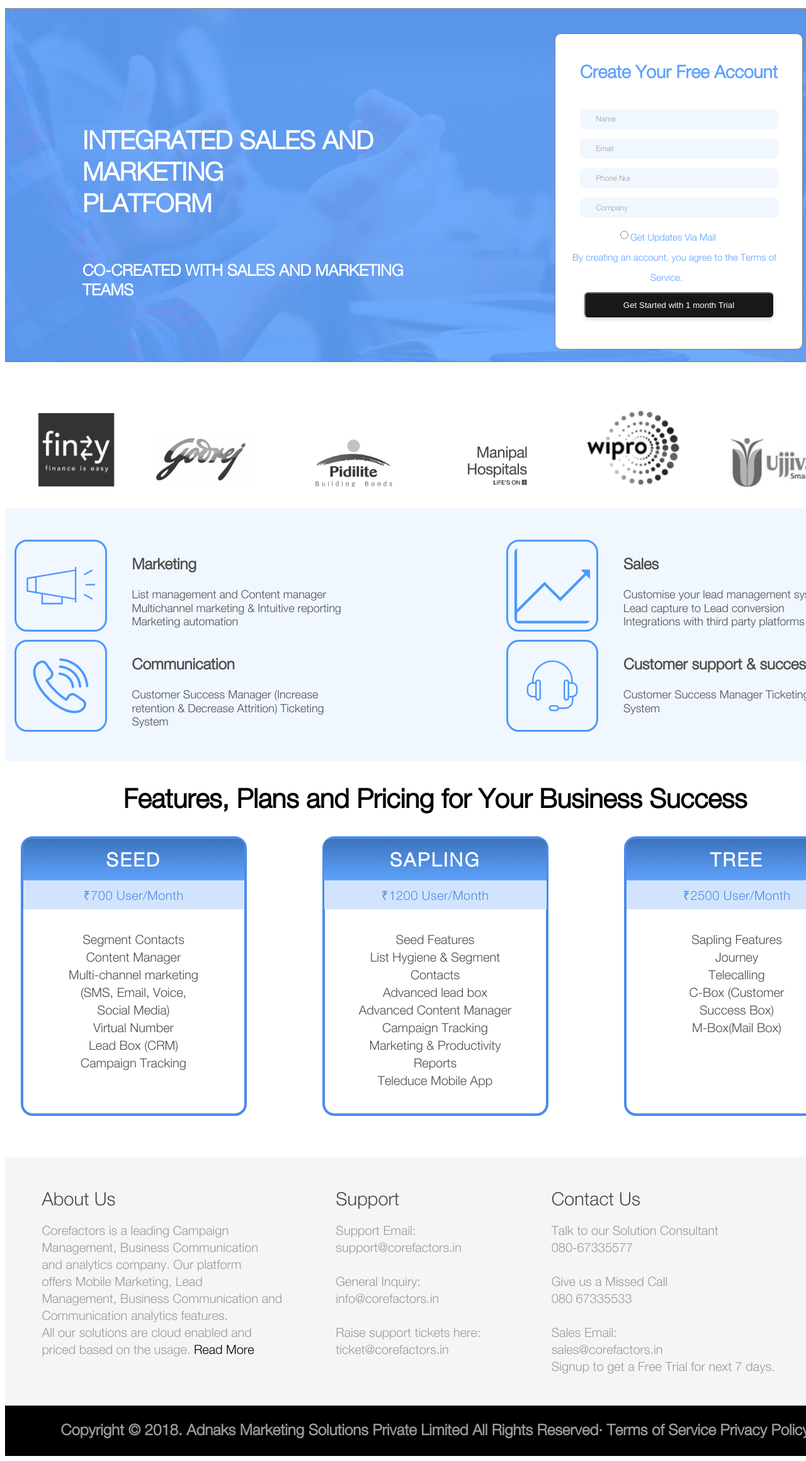
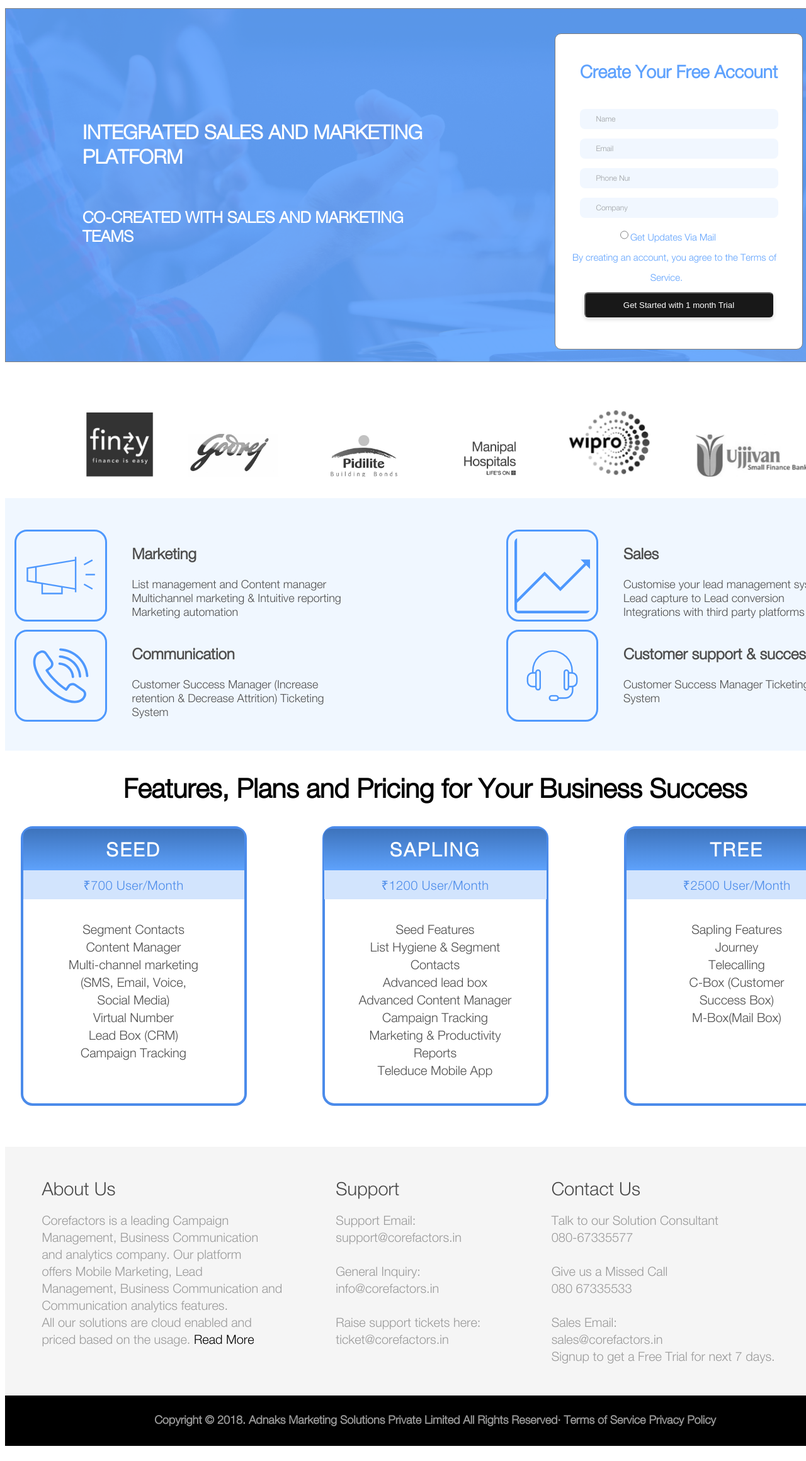
Before and after one commit to faizhameed/corefactorslandingpage, a plain HTML site: page index.html in a window 1280 px wide. Shown: the part 64-2384 px from the top of the page at 63% size. Drawn offline with Linux system fonts and the light colour scheme.

Commit message:
background

```diff
--- a/index.html
+++ b/index.html
@@ -23,7 +23,7 @@
 
             <div class="rect1"  style="    justify-content: center">
                 <div class="textcontainer">
-                    <h1 class = "INTEGRATED">INTEGRATED SALES AND MARKETING<br>
+                    <h1 class = "INTEGRATED">INTEGRATED SALES AND MARKETING
                 PLATFORM</h1>
                 <h2 class="CO-CREATED">CO-CREATED WITH SALES AND MARKETING TEAMS</h2>
                 </div>
--- a/style.css
+++ b/style.css
@@ -160,7 +160,7 @@
  }
  .INTEGRATED{
     font-family: HelveticaNeue;
-    font-size: 40px;
+    font-size: 31px;
     font-weight: bold;
     font-style: normal;
     font-stretch: normal;
@@ -186,7 +186,7 @@
  }
 
  .textcontainer{
-    width:50%;
+    width:100%;
 
     margin-top:10%;
     margin-left: 102px;
@@ -202,7 +202,7 @@
 
      .flexlogo>img{
          margin-top:70px;
-         width: 16%;
+         width: 14%;
          margin-left: 5px;
      }
      .productrect{
@@ -477,9 +477,10 @@
             width: 100%;
             margin: 0;
             height: 28px;
-            font-family: HelveticaNeue;
-            font-size: 24px;
+            font-family: HelveticaNeue,sans-serif;
+            font-size: 18px;
             font-weight: bold ;
+            padding-top: 10px;
             font-style: normal;
             font-stretch: normal;
             line-height: 3.21;
```
